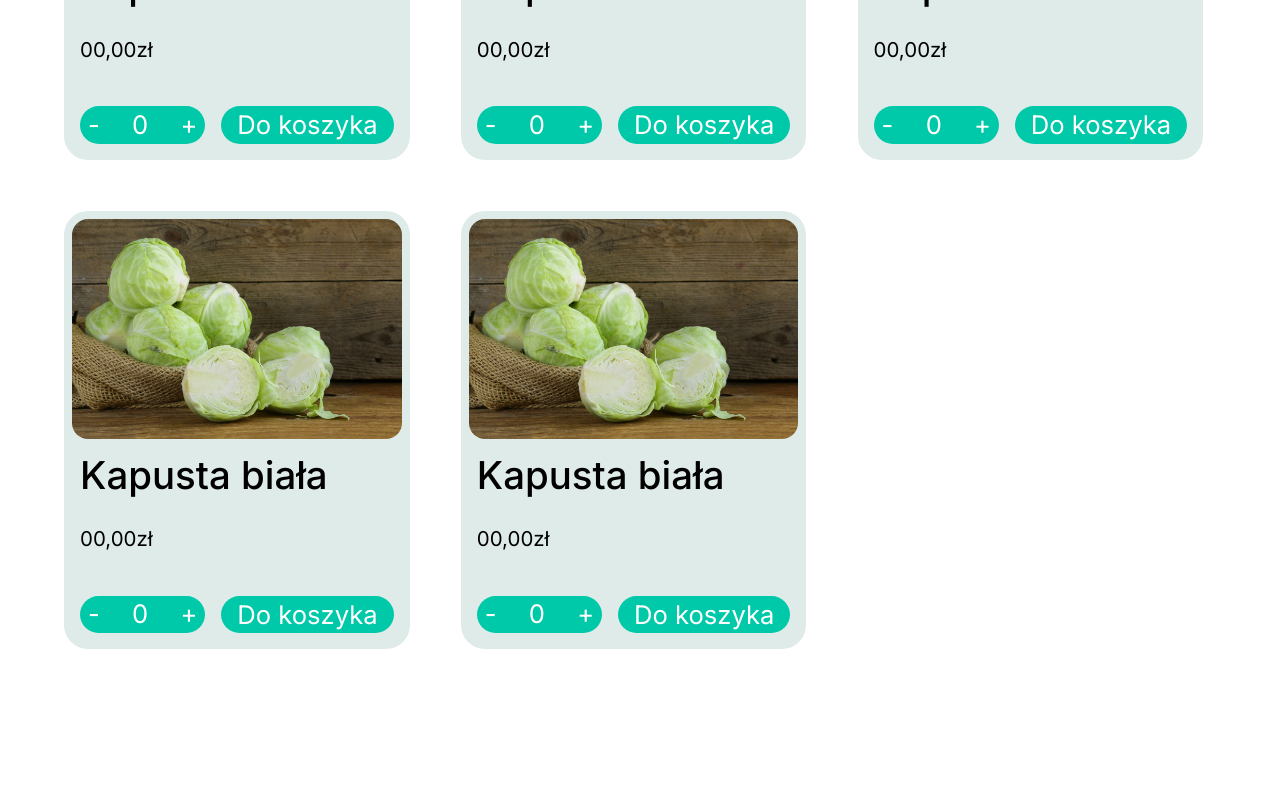
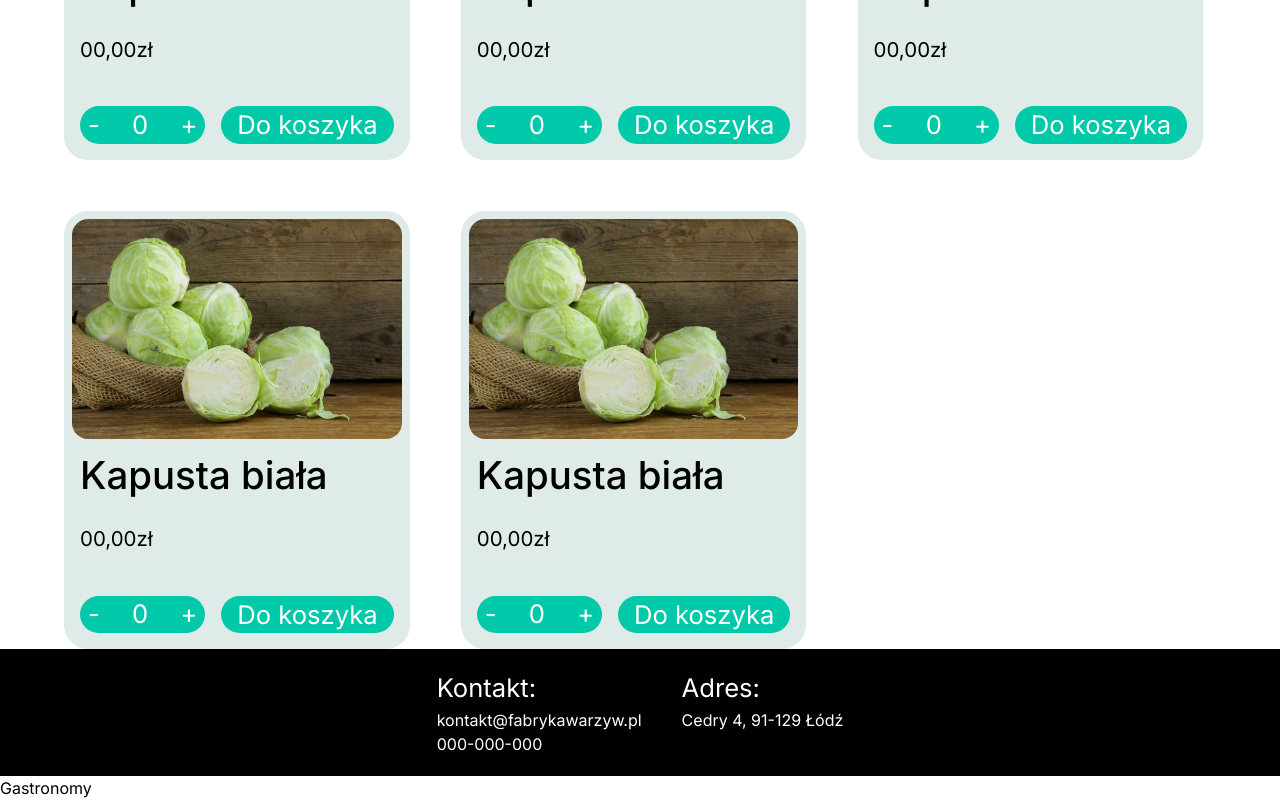
Before and after one commit to WasiakKacper/Fabryka-Warzyw, a React (Vite) app in the folder client/: page / in a window 1280 px wide. Shown: the part 893-1693 px from the top of the page. Before the commit the page ends 1542 px from the top, so only its background shows below. Built offline with nearby package versions, Linux system fonts and the light colour scheme.

Commit message:
Feat(Footer): Create and style footer component.

```diff
--- a/client/src/App.jsx
+++ b/client/src/App.jsx
@@ -1,5 +1,6 @@
 import Navbar from "./Components/Navbar.jsx";
 import Home from "./Pages/Home.jsx";
+import Gastronomy from "./Pages/Gastronomy.jsx";
 import { motion } from "motion/react";
 import "./App.css";
 
@@ -16,6 +17,7 @@ function App() {
       </motion.section>
       <Navbar />
       <Home />
+      <Gastronomy />
     </main>
   );
 }
--- /dev/null
+++ b/client/src/Components/Footer.jsx
@@ -0,0 +1,19 @@
+import React from "react";
+
+const Footer = () => {
+  return (
+    <footer className="flex justify-center gap-10 py-5 bg-(--black) text-(--white)">
+      <div>
+        <h2 className="text-[5vw] md:text-[3vw] lg:text-[2vw]">Kontakt:</h2>
+        <p>kontakt@fabrykawarzyw.pl</p>
+        <p>000-000-000</p>
+      </div>
+      <div>
+        <h2 className="text-[5vw] md:text-[3vw] lg:text-[2vw]">Adres:</h2>
+        <p>Cedry 4, 91-129 Łódź</p>
+      </div>
+    </footer>
+  );
+};
+
+export default Footer;
--- a/client/src/Components/Products/Fruits.jsx
+++ b/client/src/Components/Products/Fruits.jsx
@@ -1,7 +1,18 @@
 import React from "react";
+import Card from "../Card.jsx";
 
 const Fruits = () => {
-  return <div>Fruits</div>;
+  return (
+    <div className="flex justify-center w-[full] mt-5 mx-auto">
+      <div className="flex flex-col lg:flex-row flex-wrap w-[90%] gap-[4vw]">
+        <Card />
+        <Card />
+        <Card />
+        <Card />
+        <Card />
+      </div>
+    </div>
+  );
 };
 
 export default Fruits;
--- /dev/null
+++ b/client/src/Pages/Gastronomy.jsx
@@ -0,0 +1,7 @@
+import React from "react";
+
+const Gastronomy = () => {
+  return <div>Gastronomy</div>;
+};
+
+export default Gastronomy;
--- a/client/src/Pages/Home.jsx
+++ b/client/src/Pages/Home.jsx
@@ -2,6 +2,7 @@ import React, { useState } from "react";
 import Gallery from "../Components/Gallery.jsx";
 import Vegetables from "../Components/Products/Vegetables.jsx";
 import Fruits from "../Components/Products/Fruits.jsx";
+import Footer from "../Components/Footer.jsx";
 
 const Home = () => {
   const [isClicked, setIsClicked] = useState(1);
@@ -29,6 +30,7 @@ const Home = () => {
         </li>
       </ul>
       <section>{isClicked == 1 ? <Vegetables /> : <Fruits />}</section>
+      <Footer />
     </article>
   );
 };
```
